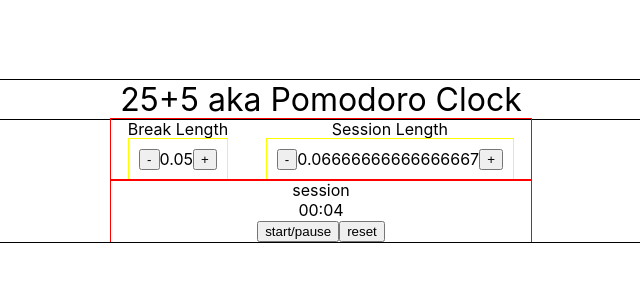
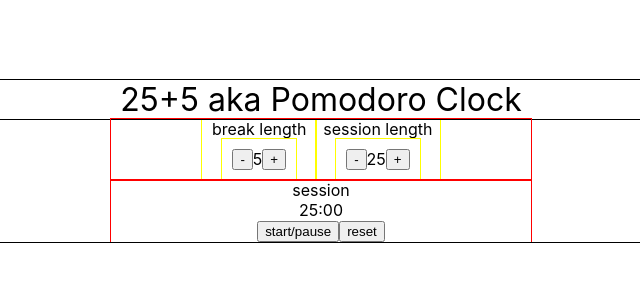
Before and after one commit to onpilot/js-pomodoro, a React (Create React App) app: page / in a window 1280 px wide. Shown: the top 300 px of the page, without its empty margins (319-959 px from the left). Built offline with nearby package versions, Linux system fonts and the light colour scheme.

Commit message:
refactor the main app code into smaller components

```diff
--- a/src/App.css
+++ b/src/App.css
@@ -32,6 +32,9 @@
   outline: 1px solid red;
 }
 
+.timerset {
+  outline: 1px solid yellow;
+}
 .box {
   display: flex;
   justify-content: center;
--- a/src/App.js
+++ b/src/App.js
@@ -1,67 +1,14 @@
-import { FunctionSet } from './FunctionSet/FunctionSet';
-import { getMinutesSeconds } from './FunctionSet/getMinutesSeconds';
+import { ContainerTop } from './components/ContainerTop';
+import { ContainerBottom } from './components/ContainerBottom';
 import './App.css';
 
 function App() {
-  const {
-    current,
-    breakLen,
-    sessionLen,
-    timeLeft,
-    decrease,
-    increase,
-    start_pause,
-    reset,
-  } = FunctionSet();
-
   return (
     <div className="app">
       <div className="app-title">25+5 aka Pomodoro Clock</div>
       <div className="app-main">
-        <div className="main-top">
-          <div>
-            <label id="break-label" htmlFor="break-length">
-              Break Length
-            </label>
-            <div className="box">
-              <button id="break-decrement" onClick={() => decrease('break')}>
-                -
-              </button>
-              <div id="break-length">{breakLen}</div>
-              <button id="break-increment" onClick={() => increase('break')}>
-                +
-              </button>
-            </div>
-          </div>
-          <div>
-            <label id="session-label" htmlFor="session-length">
-              Session Length
-            </label>
-            <div className="box">
-              <button id="session-decrement" onClick={() => decrease()}>
-                -
-              </button>
-              <div id="session-length">{sessionLen}</div>
-              <button id="session-increment" onClick={() => increase()}>
-                +
-              </button>
-            </div>
-          </div>
-        </div>
-        <div className="main-bottom">
-          <label htmlFor="time-left" id="timer-label">
-            {current}
-          </label>
-          <div id="time-left">{getMinutesSeconds(timeLeft)}</div>
-          <div>
-            <button id="start_stop" onClick={() => start_pause()}>
-              start/pause
-            </button>
-            <button id="reset" onClick={() => reset()}>
-              reset
-            </button>
-          </div>
-        </div>
+        <ContainerTop className="main-top"></ContainerTop>
+        <ContainerBottom className="main-bottom"></ContainerBottom>
       </div>
     </div>
   );
--- /dev/null
+++ b/src/components/Box.js
@@ -0,0 +1,3 @@
+export const Box = (props) => {
+  return <div className={props.className}>{props.children}</div>;
+};
--- /dev/null
+++ b/src/components/Button.js
@@ -0,0 +1,7 @@
+export const Button = (props) => {
+  return (
+    <button id={props.id} onClick={props.onClick}>
+      {props.children}
+    </button>
+  );
+};
--- /dev/null
+++ b/src/components/ContainerBottom.js
@@ -0,0 +1,27 @@
+import { Button } from './Button';
+import { Display } from './Display';
+import { Label } from './Label';
+import { Box } from './Box';
+import { FunctionSet } from '../functions/FunctionSet';
+import { getMinutesSeconds } from '../functions/getMinutesSeconds';
+
+export const ContainerBottom = (props) => {
+  const { current, timeLeft, start_pause, reset } = FunctionSet();
+
+  return (
+    <div className={props.className}>
+      <Label htmlFor="time-left" id="timer-label">
+        {current}
+      </Label>
+      <Display id="time-left">{getMinutesSeconds(timeLeft)}</Display>
+      <Box>
+        <Button id="start_stop" onClick={() => start_pause()}>
+          start/pause
+        </Button>
+        <Button id="reset" onClick={() => reset()}>
+          reset
+        </Button>
+      </Box>
+    </div>
+  );
+};
--- /dev/null
+++ b/src/components/ContainerTop.js
@@ -0,0 +1,43 @@
+import { Button } from './Button';
+import { Display } from './Display';
+import { Label } from './Label';
+import { Box } from './Box';
+import { Timerset } from './Timerset';
+import { FunctionSet } from '../functions/FunctionSet';
+
+export const ContainerTop = (props) => {
+  const { breakLen, sessionLen, decrease, increase } = FunctionSet();
+
+  return (
+    <div className={props.className}>
+      <Timerset className="timerset">
+        <Label id="break-label" htmlFor="break-length">
+          break length
+        </Label>
+        <Box className="box">
+          <Button id="break-decrement" onClick={() => decrease('break')}>
+            -
+          </Button>
+          <Display id="break-length">{breakLen}</Display>
+          <Button id="break-increment" onClick={() => increase('break')}>
+            +
+          </Button>
+        </Box>
+      </Timerset>
+      <Timerset className="timerset">
+        <Label id="session-label" htmlFor="session-length">
+          session length
+        </Label>
+        <Box className="box">
+          <Button id="session-decrement" onClick={() => decrease()}>
+            -
+          </Button>
+          <Display id="session-length">{sessionLen}</Display>
+          <Button id="session-increment" onClick={() => increase()}>
+            +
+          </Button>
+        </Box>
+      </Timerset>
+    </div>
+  );
+};
--- /dev/null
+++ b/src/components/Display.js
@@ -0,0 +1,3 @@
+export const Display = (props) => {
+  return <div id={props.id}>{props.children}</div>;
+};
--- /dev/null
+++ b/src/components/Label.js
@@ -0,0 +1,7 @@
+export const Label = (props) => {
+  return (
+    <label id={props.id} htmlFor={props.htmlFor}>
+      {props.children}
+    </label>
+  );
+};
--- /dev/null
+++ b/src/components/Timerset.js
@@ -0,0 +1,3 @@
+export const Timerset = (props) => {
+  return <div className={props.className}>{props.children}</div>;
+};
--- a/src/FunctionSet/FunctionSet.js
+++ b/src/functions/FunctionSet.js
@@ -1,9 +1,10 @@
 import { useState, useEffect } from 'react';
 
 export const FunctionSet = () => {
-  const initCurrent = 'session',
-    initBreakLen = 0.05, // 5
-    initSessionLen = 4 / 60; // 25
+  const initCurrent = 'session';
+  const initBreakLen = 5; // 0.05
+  const initSessionLen = 25; // 4 / 60
+
   const [current, setCurrent] = useState(initCurrent);
   const [breakLen, setBreakLen] = useState(initBreakLen);
   const [sessionLen, setSessionLen] = useState(initSessionLen);
@@ -64,6 +65,7 @@
       setStarted(false);
       // beep sound
       current === 'session' ? setCurrent('break') : setCurrent('session');
+      // How to automatically continue timer on next break/session?
       // setTimer();
     }
   };
```
Also changed, not shown: src/functions/getMinutesSeconds.js (renamed from src/FunctionSet/getMinutesSeconds.js).
